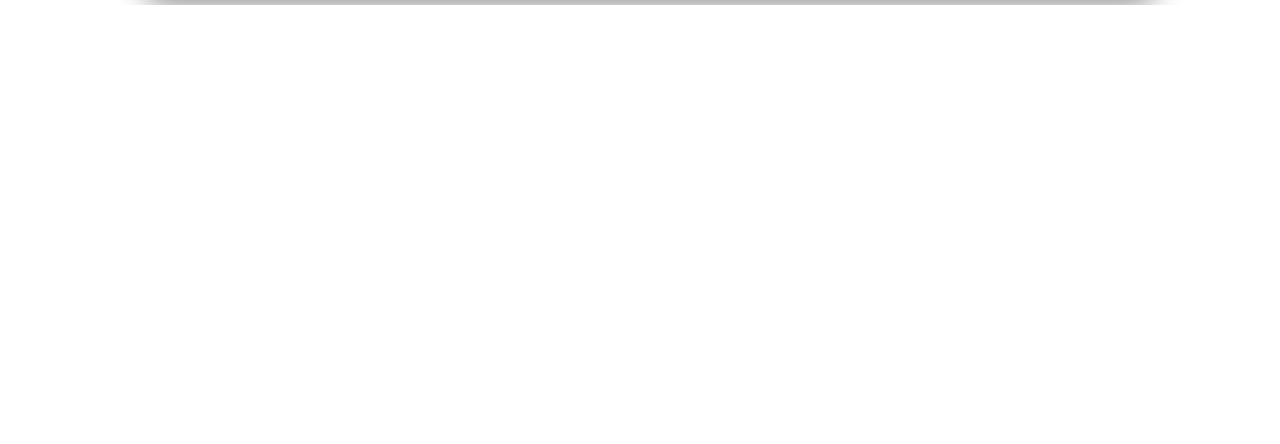
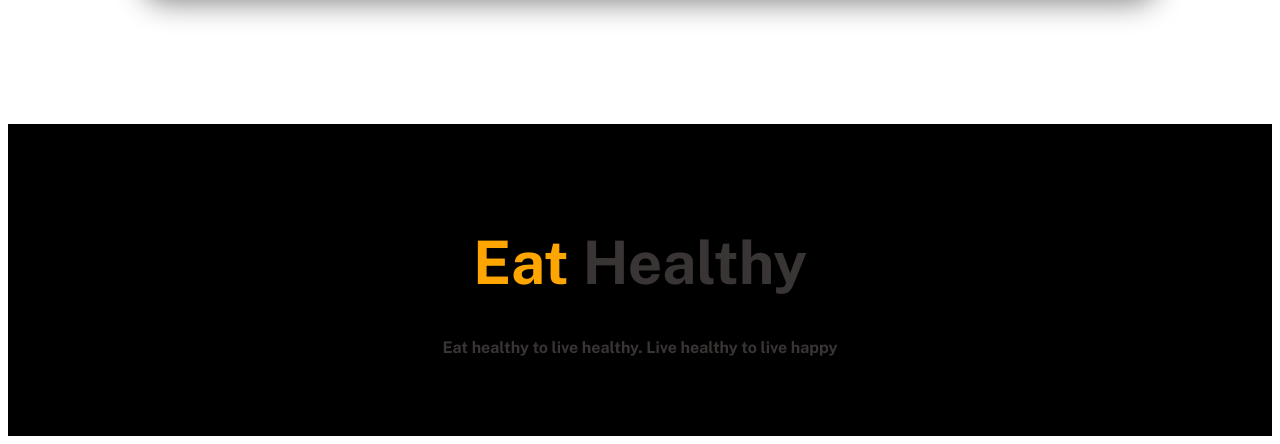
Before and after one commit to atikurrahman01/healthy-food-pp, a plain HTML site: page index.html in a window 1280 px wide. Shown: the part 2483-2927 px from the top of the page. Before the commit the page ends 2488 px from the top, so only its background shows below. Drawn offline with nearby package versions, Linux system fonts and the light colour scheme.

Commit message:
footer added

```diff
--- a/index.html
+++ b/index.html
@@ -109,6 +109,11 @@
         </div>
     </section>
 
+    <footer class="footer-edits">
+        <h1 class="diet-part-2 color2 "><span class="color1">Eat</span> Healthy </h1>
+        <p class="color2">Eat healthy to live healthy. Live healthy to live happy</p>
+    </footer>
+
 </body>
 
 </html>
--- a/style.css
+++ b/style.css
@@ -118,3 +118,14 @@ body {
     margin-right: 10%;
 
 }
+
+.footer-edits {
+    text-align: center;
+    margin-top: 10%;
+    background-color: black;
+    padding: 5%;
+}
+
+.color2 {
+    color: rgba(70, 66, 65, 0.801);
+}
```
